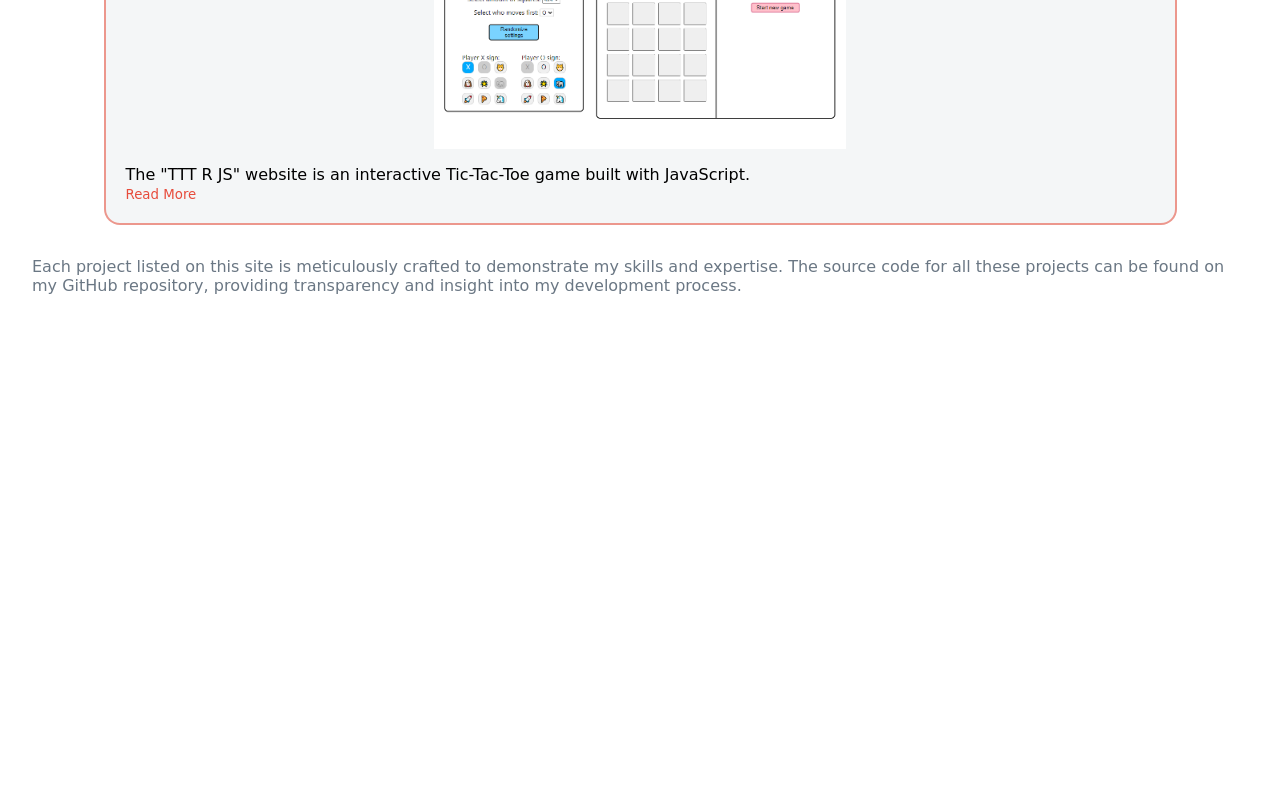
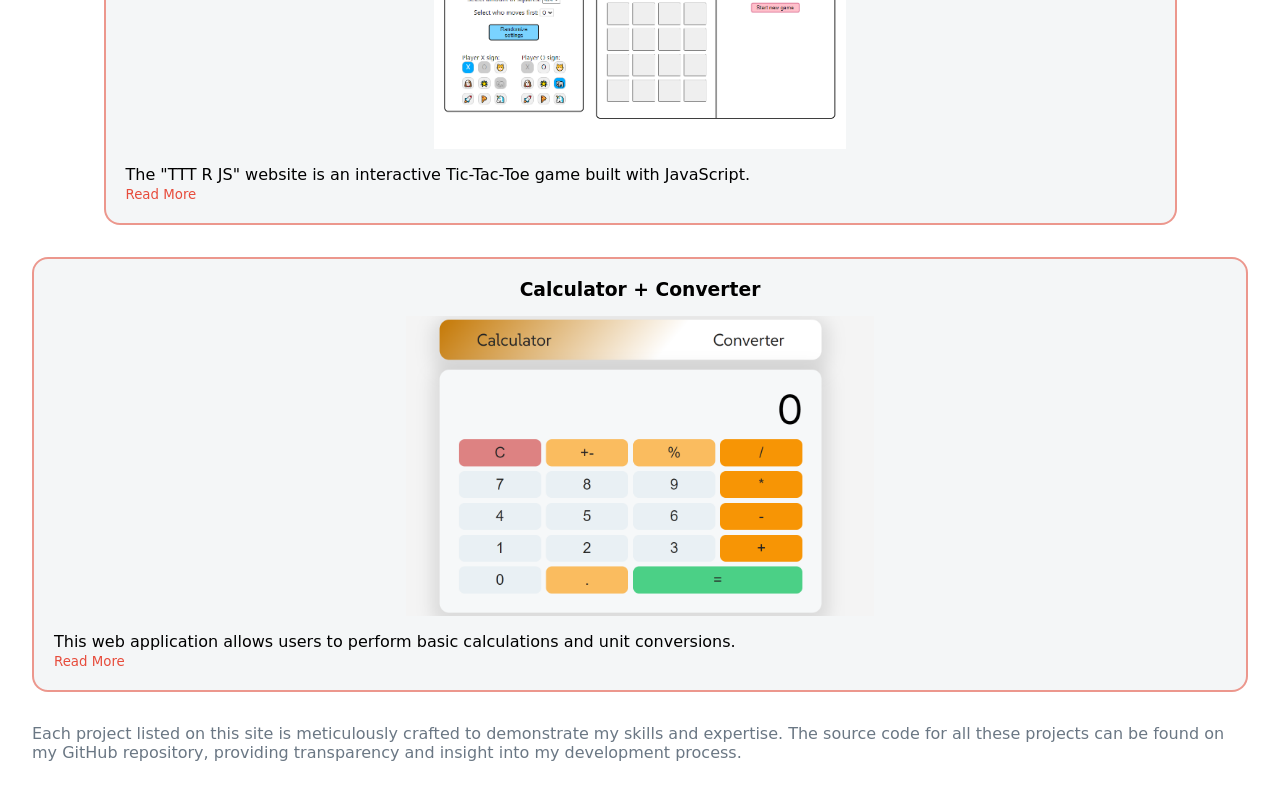
Before and after one commit to Han-ku/Portfolio, a React (Create React App) app: page /projects in a window 1280 px wide. Shown: the part 1298-2098 px from the top of the page. Before the commit the page ends 1657 px from the top, so only its background shows below. Built offline with nearby package versions, Linux system fonts and the light colour scheme.

Commit message:
add calc project

```diff
--- a/src/pages/Projects.js
+++ b/src/pages/Projects.js
@@ -40,6 +40,15 @@ const Projects = () => {
       Players can compete against each other on a virtual board by selecting their symbols (X or O) and taking turns to make moves.
       The site allows players to track the history of moves, and it also offers the option to reset the game and start a new round.`,
       link: 'https://master--ttt-r-js.netlify.app/'
+    },
+    {
+      title: 'Calculator + Converter',
+      imageSrc: '/about_me/calc.png',
+      description: `This web application allows users to perform basic calculations and unit conversions.
+      Developed with React, it provides a user-friendly interface where you can switch between different modes like length,
+      temperature, and time conversions.
+      Simply input your values, select the units, and the app will calculate and convert between selected units in real-time.`,
+      link: 'https://master--calculator-converter-react.netlify.app/converter'
     }
   ];
 
```
Also changed, not shown: public/about_me/calc.png (added).
